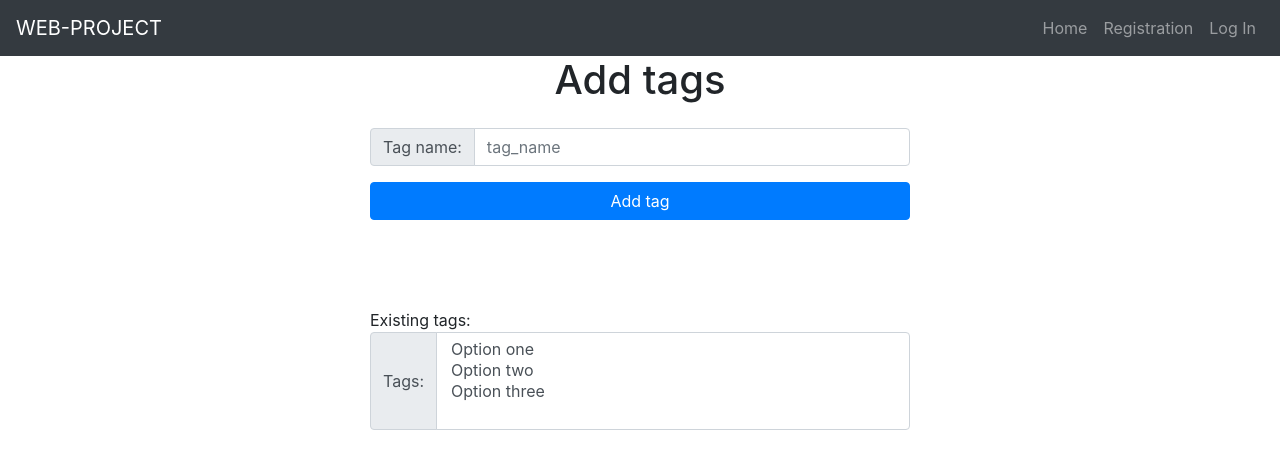
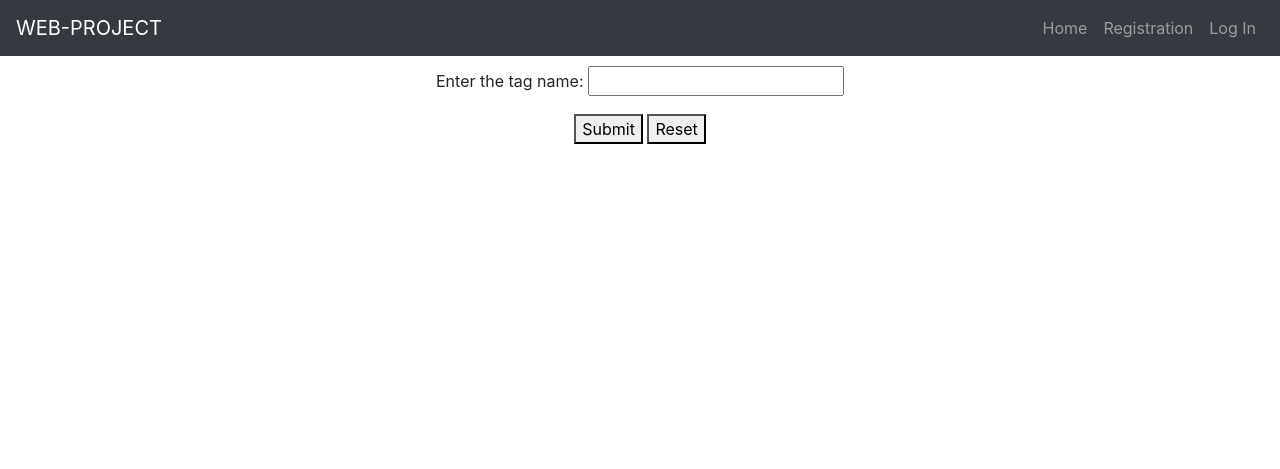
Before and after one commit to LeadShadow/Web6Project, a Django app: template webproject/project/templates/project/add_tags.html in a window 1280 px wide. Shown: the top 469 px of the page. Run offline with Django 3.2, Linux system fonts and the light colour scheme; the template is opened without the code that fills it, so the values that code supplies are empty; some libraries are stand-ins or nearby versions.

Commit message:
render notes

```diff
--- a/webproject/project/static/style.css
+++ b/webproject/project/static/style.css
@@ -1,6 +1,5 @@
 body,
 html {
-  padding: 5rem 50px 50px;
   font: 16px "Lucida Grande", Helvetica, Arial, sans-serif;
   display: flex;
   height: 100%;
@@ -11,11 +10,11 @@ html {
 }
 
 a {
-  color: #ffe4e1;
+  color: #00B7FF;
 }
 
 h1 {
-  color: #8095e8;
+  color: #0DCA1B;
 }
 
 .template {
--- a/webproject/project/templates/project/add_tags.html
+++ b/webproject/project/templates/project/add_tags.html
@@ -5,54 +5,27 @@
         crossorigin="anonymous"
 />
 
-{% extends "base.html" %}
+{% extends "project/base.html" %}
 
 {% block content %}
-<div class="container">
-    <div class="row justify-content-center mb-3">
-        <h1>Add tags</h1>
-    </div>
 
-    <div class="row justify-content-center">
-        <form class="col-sm-6" action="/tags/add_new" method="post">
-            <div class="form-group">
-                <div class="input-group flex-nowrap">
-                    <div class="input-group-prepend">
-                        <span class="input-group-text" id="addon-wrapping">Tag name: </span>
-                    </div>
-                    <input id="colFormLabelTag_Name"
-                           class="form-control col-sm-12"
-                           type="text"
-                           placeholder="tag_name"
-                           name="tag_name"
-                    />
-                </div>
-            </div>
+      {% if error %}
+      <div>
+        <mark>{{ error }}</mark>
+      </div>
+      {% endif %}
+      <form method="POST" action="{% url 'usertag' %}">
+        {% csrf_token %}
+        <div style="padding: 10px">
+          <label
+            >Enter the tag name:
+            <input type="text" name="name" required />
+          </label>
+        </div>
+        <div class="grid">
+          <button type="submit">Submit</button>
+          <button type="reset" class="secondary">Reset</button>
+        </div>
+      </form>
 
-            <div class="form-group">
-                <button class="btn btn-primary col-sm-12" type="submit">
-                    Add tag
-                </button>
-            </div>
-
-            </br>
-            </br>
-            </br>
-            <div class="form-group">
-                <span>Existing tags:</span>
-                <div class="input-group flex-nowrap">
-                    <div class="input-group-prepend">
-                        <span class="input-group-text" id="addon-wrapping">Tags: </span>
-                    </div>
-                    <select id="selectmultiple" name="tags" class="form-control" multiple="multiple">
-                        <option value="1">Option one</option>
-                        <option value="2">Option two</option>
-                        <option value="3">Option three</option>
-                    </select>
-                </div>
-            </div>
-
-        </form>
-    </div>
-</div>
 {% endblock %}
--- a/webproject/project/templates/project/base.html
+++ b/webproject/project/templates/project/base.html
@@ -5,7 +5,8 @@
     <meta name="viewport" content="width=device-width, initial-scale=1.0"/>
     <title></title>
     {% load static %}
-     <link rel="shortcut icon" type="image/png" href="{% static 'favicon.ico' %}"/>
+    <link rel="shortcut icon" type="image/png" href="{% static 'favicon.ico' %}"/>
+    <link rel="stylesheet" href="{% static 'style.css' %}" />
     <link
             rel="stylesheet"
             href="https://stackpath.bootstrapcdn.com/bootstrap/4.5.0/css/bootstrap.min.css"
@@ -41,6 +42,9 @@
             </li>
             <li class="nav-item">
                 <a class="nav-link" href="/notes">Add note</a>
+            </li>
+            <li class="nav-item">
+                <a class="nav-link" href="/add_tags">Add tag</a>
             </li>
 
             <li class="nav-item">
--- a/webproject/project/templates/project/notes.html
+++ b/webproject/project/templates/project/notes.html
@@ -1,4 +1,10 @@
 {% extends "project/base.html" %}
+<link
+        rel="stylesheet"
+        href="https://stackpath.bootstrapcdn.com/bootstrap/4.5.0/css/bootstrap.min.css"
+        integrity="sha384-9aIt2nRpC12Uk9gS9baDl411NQApFmC26EwAOH8WgZl5MYYxFfc+NcPb1dKGj7Sk"
+        crossorigin="anonymous"
+/>
 
 {% block content %}
 
--- a/webproject/project/urls.py
+++ b/webproject/project/urls.py
@@ -5,7 +5,7 @@ urlpatterns = [
     path('', views.main, name='main'),
     path('add_tags/', views.tag, name='usertag'),
     path('notes/', views.note, name='notes'),
-    path('detail_note/<int:note_id>', views.detail_note, name='detail_note'),
+    path('detail_note/', views.show_notes, name='detail_note'),
     path('done_note/<int:note_id>', views.set_done_note, name='set_done_note'),
     path('delete/<int:note_id>', views.delete_note, name='delete_note'),
     path('show_notes', views.show_notes, name='show_notes'),
```
Also changed, not shown: webproject/project/templates/project/detail_note.html (+28 -2 lines), webproject/project/views.py (+4 -7 lines).
